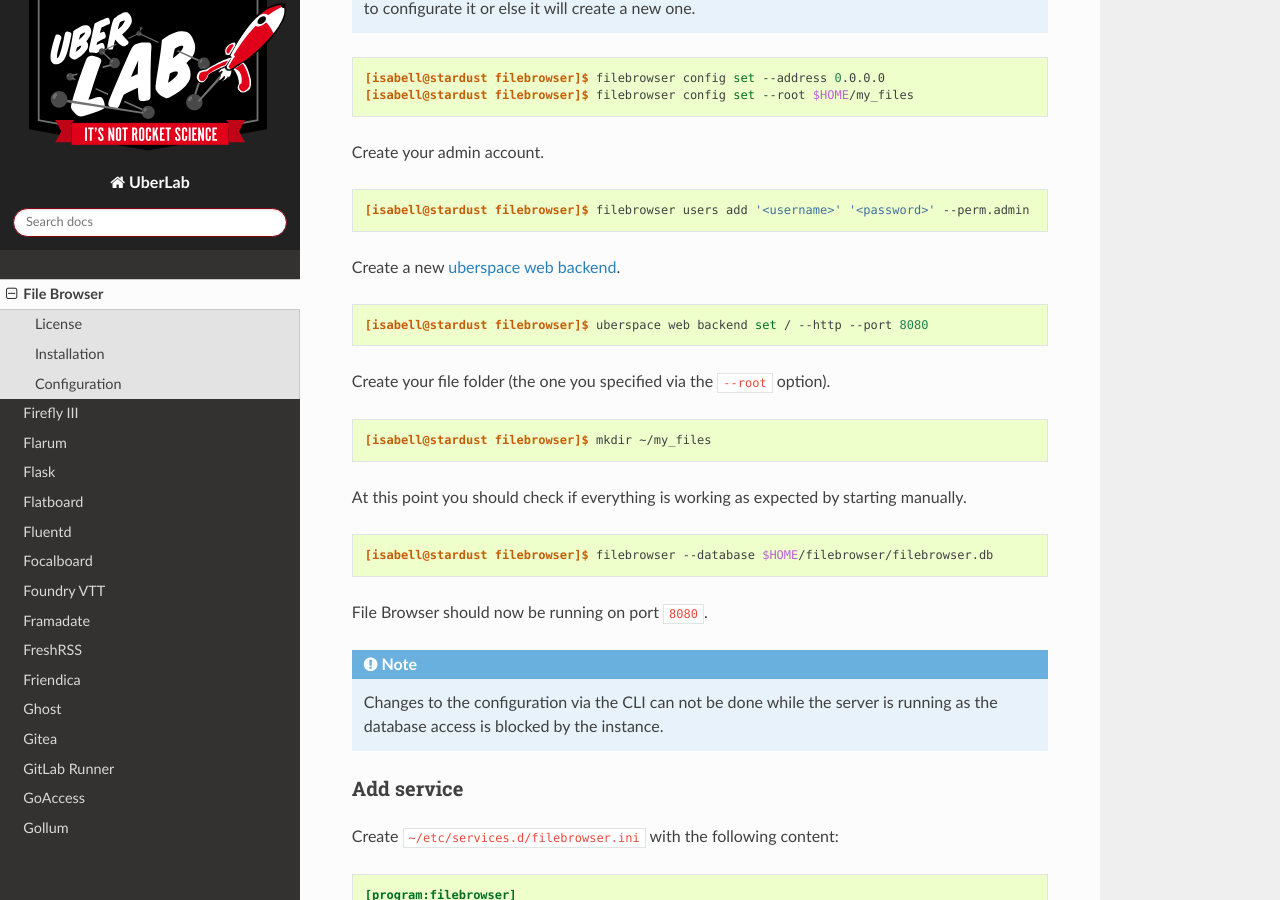
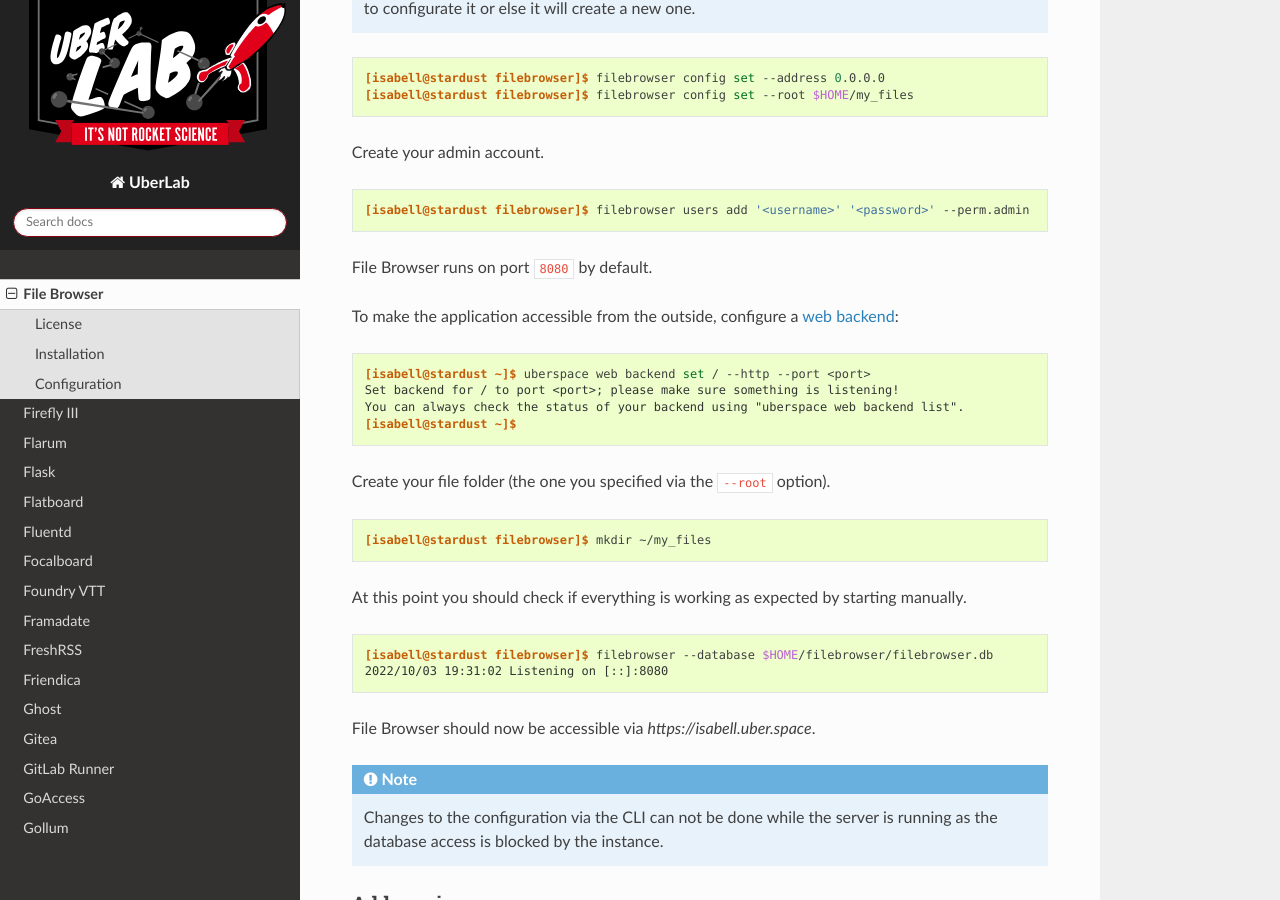
Before and after one commit to Uberspace/lab, a Sphinx documentation site: the page built from source/guide_filebrowser.rst, in a window 1280 px wide and 900 px high, scrolled down 1706 px. Built offline with Sphinx 7.4.7 and the Read the Docs theme 2.0.0, drawn with Linux system fonts in a browser that asks for light colours.

Commit message:
[filebrowser] include snippet

```diff
--- a/source/guide_filebrowser.rst
+++ b/source/guide_filebrowser.rst
@@ -70,11 +70,9 @@
 
  [isabell@stardust filebrowser]$ filebrowser users add '<username>' '<password>' --perm.admin
 
-Create a new `uberspace web backend`_.
+File Browser runs on port ``8080`` by default.
 
-.. code-block:: console
-
- [isabell@stardust filebrowser]$ uberspace web backend set / --http --port 8080
+.. include:: includes/web-backend.rst
 
 Create your file folder (the one you specified via the ``--root`` option).
 
@@ -87,8 +85,9 @@
 .. code-block:: console
 
  [isabell@stardust filebrowser]$ filebrowser --database $HOME/filebrowser/filebrowser.db
+ 2022/10/03 19:31:02 Listening on [::]:8080
 
-File Browser should now be running on port ``8080``.
+File Browser should now be accessible via `https://isabell.uber.space`.
 
 .. note:: Changes to the configuration via the CLI can not be done while the server is running as the database access is blocked by the instance.
 
```
